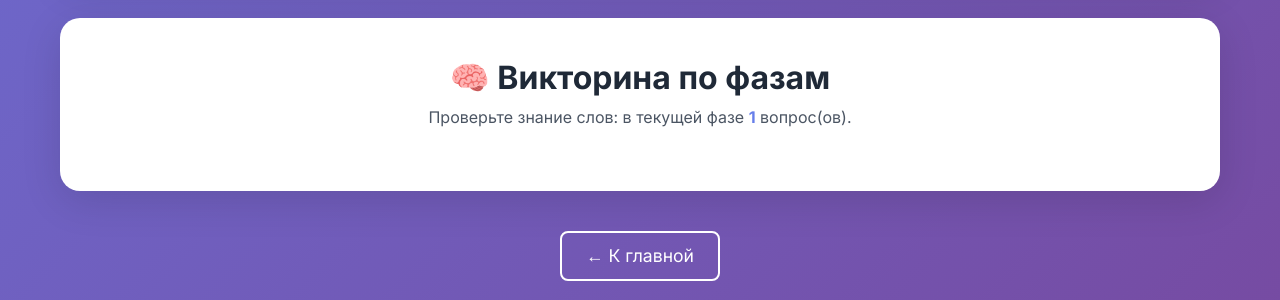
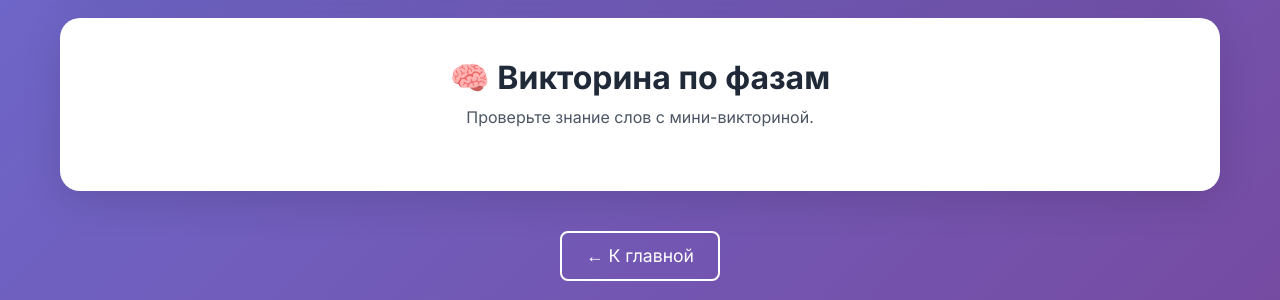
Before and after one commit to Alex16111977/comic-website, a Python web app: template templates/journey.html in a window 1280 px wide. Shown: the part 1465-1765 px from the top of the page. Run offline with Jinja, Linux system fonts and the light colour scheme; the template is opened without the code that fills it: most values are stand-ins (such as "Sample title", 1, 10 or a date in 2020).

Commit message:
Update quiz intro text

```diff
--- a/templates/journey.html
+++ b/templates/journey.html
@@ -120,7 +120,7 @@
         {% if quizzes %}
         <div class="quiz-section" data-quiz-map='{{ quizzes_json | safe }}'>
             <h2>🧠 Викторина по фазам</h2>
-            <p class="quiz-intro">Проверьте знание слов: в текущей фазе <span class="quiz-count">{% if quizzes and quizzes[0].questions %}{{ quizzes[0].questions | length }}{% else %}0{% endif %}</span> вопрос(ов).</p>
+            <p class="quiz-intro">Проверьте знание слов с мини-викториной.</p>
 
             {% for quiz in quizzes %}
             <div class="quiz-phase-container{% if quiz.is_active %} active{% endif %}" data-phase="{{ quiz.phase_id }}">
```
